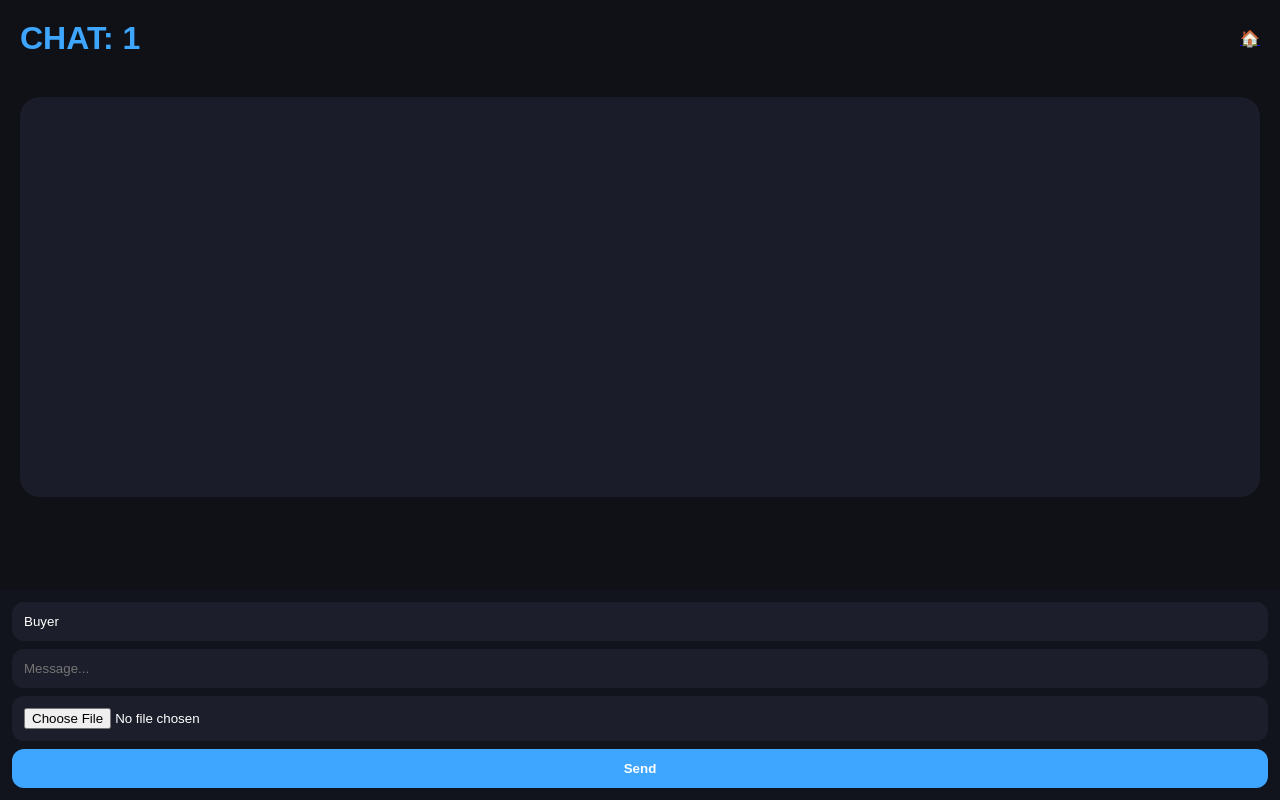
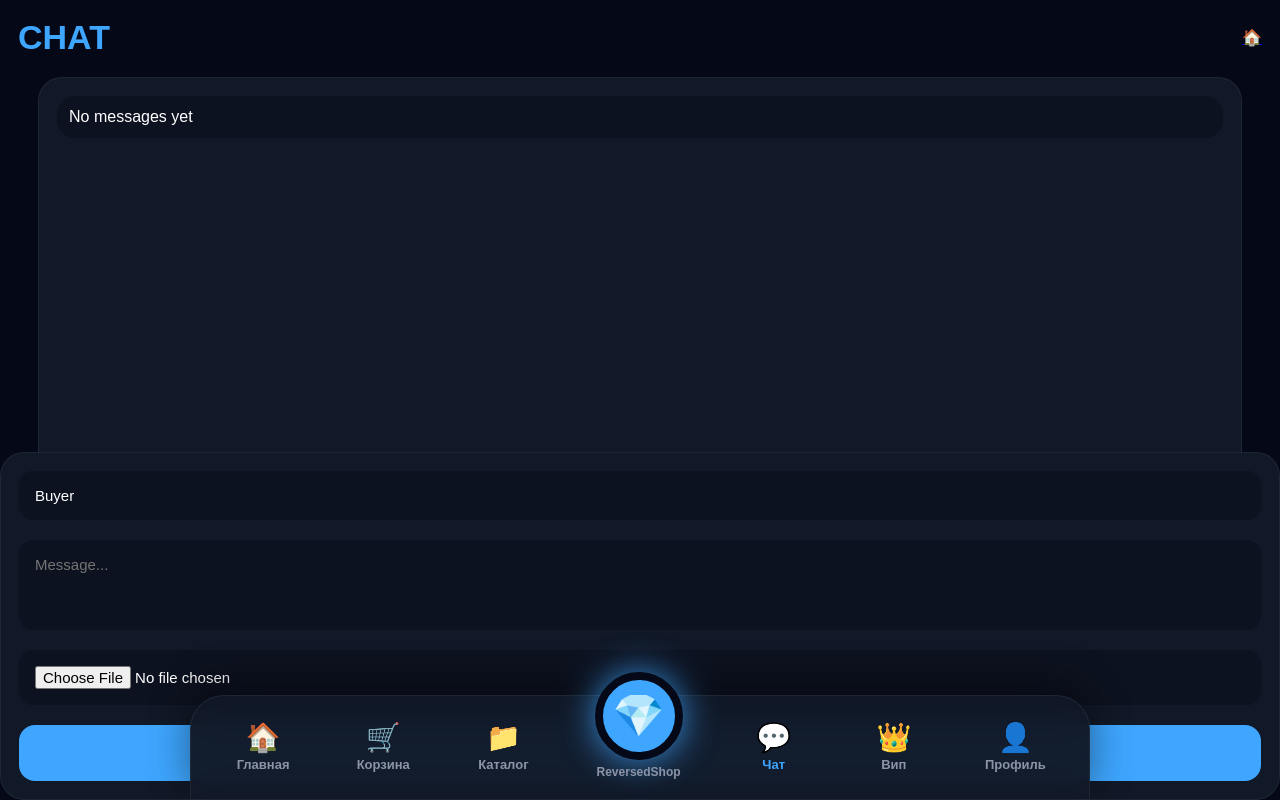
Before and after one commit to garabavladimir985-create/reversedmarket, a Flask app: page /chat/1 in a window 1280 px wide. Run offline with Flask 3, Linux system fonts and the light colour scheme; some libraries are stand-ins or nearby versions.

Commit message:
premium chat page

```diff
--- a/backend/templates/chat.html
+++ b/backend/templates/chat.html
@@ -1,38 +1,275 @@
 <!DOCTYPE html>
-<html>
+<html lang="ru">
 <head>
+<meta charset="UTF-8">
+<meta name="viewport" content="width=device-width, initial-scale=1.0">
+
 <title>Chat</title>
+
 <link rel="stylesheet" href="/static/css/style.css">
+<script src="https://telegram.org/js/telegram-web-app.js"></script>
+
+<style>
+body{
+background:#050816;
+color:white;
+font-family:Arial;
+margin:0;
+padding-bottom:145px;
+}
+
+.old-bottom-nav,
+.bottom-nav,
+.navbar{
+display:none!important;
+}
+
+.chat-page{
+padding:18px;
+}
+
+.chat-header{
+display:flex;
+justify-content:space-between;
+align-items:center;
+margin-bottom:18px;
+}
+
+.chat-header h1{
+color:#3ea6ff;
+font-size:34px;
+}
+
+.chat-box{
+background:#111827;
+border-radius:24px;
+padding:18px;
+min-height:420px;
+margin-bottom:18px;
+border:1px solid rgba(255,255,255,.06);
+}
+
+.message{
+background:#0d1220;
+border-radius:18px;
+padding:12px;
+margin-bottom:12px;
+}
+
+.message strong{
+color:#3ea6ff;
+}
+
+.message img{
+width:100%;
+max-height:260px;
+object-fit:cover;
+border-radius:14px;
+margin-top:10px;
+}
+
+.chat-form{
+background:#111827;
+border-radius:24px;
+padding:18px;
+border:1px solid rgba(255,255,255,.06);
+}
+
+.chat-form input,
+.chat-form textarea{
+width:100%;
+padding:16px;
+border:none;
+border-radius:14px;
+background:#0d1220;
+color:white;
+margin-bottom:12px;
+font-size:15px;
+box-sizing:border-box;
+}
+
+.chat-form textarea{
+min-height:90px;
+resize:none;
+}
+
+.chat-form button{
+width:100%;
+height:56px;
+border:none;
+border-radius:16px;
+background:#3ea6ff;
+color:white;
+font-size:18px;
+font-weight:800;
+}
+
+.premium-bottom-nav{
+position:fixed!important;
+bottom:0!important;
+left:50%!important;
+transform:translateX(-50%)!important;
+width:100%!important;
+max-width:900px!important;
+height:105px!important;
+background:rgba(17,24,39,.96)!important;
+backdrop-filter:blur(20px)!important;
+border-top-left-radius:34px!important;
+border-top-right-radius:34px!important;
+display:flex!important;
+align-items:center!important;
+justify-content:space-around!important;
+padding:8px 12px!important;
+z-index:999999!important;
+box-shadow:0 -10px 40px rgba(0,0,0,.45)!important;
+border:1px solid rgba(255,255,255,.06)!important;
+}
+
+.premium-nav-item{
+display:flex!important;
+flex-direction:column!important;
+align-items:center!important;
+justify-content:center!important;
+gap:5px!important;
+text-decoration:none!important;
+color:#8d94a8!important;
+font-size:13px!important;
+font-weight:700!important;
+min-width:58px!important;
+}
+
+.premium-nav-item.active{
+color:#3ea6ff!important;
+}
+
+.premium-icon{
+font-size:28px!important;
+line-height:1!important;
+}
+
+.premium-shop-btn{
+position:relative!important;
+margin-top:-45px!important;
+display:flex!important;
+flex-direction:column!important;
+align-items:center!important;
+text-decoration:none!important;
+color:#8d94a8!important;
+font-size:12px!important;
+font-weight:800!important;
+min-width:82px!important;
+}
+
+.premium-shop-circle{
+width:88px!important;
+height:88px!important;
+border-radius:50%!important;
+background:#3ea6ff!important;
+display:flex!important;
+align-items:center!important;
+justify-content:center!important;
+font-size:42px!important;
+color:white!important;
+border:8px solid #050816!important;
+box-shadow:0 0 35px rgba(62,166,255,.85)!important;
+margin-bottom:5px!important;
+}
+</style>
 </head>
+
 <body>
 
-<div class="topbar">
-<h1>CHAT: {{ shop }}</h1>
+<div class="chat-page">
+
+    <div class="chat-header">
+        <h1>CHAT</h1>
         <a href="/">🏠</a>
     </div>
 
     <div class="chat-box">
+
+        {% if messages|length == 0 %}
+        <div class="message">
+            No messages yet
+        </div>
+        {% endif %}
+
         {% for message in messages %}
-<div class="chat-message">
-<b>{{ message.sender }}</b>
-
-{% if message.text %}
+        <div class="message">
+            <strong>{{ message.sender }}</strong>
             <p>{{ message.text }}</p>
-{% endif %}
 
             {% if message.image %}
             <img src="{{ message.image }}">
             {% endif %}
         </div>
         {% endfor %}
+
     </div>
 
-<form class="chat-form" action="/chat/{{ shop }}" method="POST" enctype="multipart/form-data">
-<input name="sender" placeholder="Buyer / Seller" value="Buyer">
-<input name="text" placeholder="Message...">
+    <form class="chat-form" method="POST" enctype="multipart/form-data">
+
+        <input name="sender" placeholder="Your name" value="Buyer">
+
+        <textarea name="text" placeholder="Message..."></textarea>
+
         <input type="file" name="image_file">
-<button type="submit">Send</button>
+
+        <button type="submit">
+            Send Message
+        </button>
+
     </form>
+
+</div>
+
+<div class="premium-bottom-nav">
+
+    <a href="/" class="premium-nav-item">
+        <div class="premium-icon">🏠</div>
+        <span>Главная</span>
+    </a>
+
+    <a href="/cart" class="premium-nav-item">
+        <div class="premium-icon">🛒</div>
+        <span>Корзина</span>
+    </a>
+
+    <a href="/favorites-products" class="premium-nav-item">
+        <div class="premium-icon">📁</div>
+        <span>Каталог</span>
+    </a>
+
+    <a href="/my-shop" class="premium-shop-btn">
+        <div class="premium-shop-circle">💎</div>
+        <span>ReversedShop</span>
+    </a>
+
+    <a href="/chat" class="premium-nav-item active">
+        <div class="premium-icon">💬</div>
+        <span>Чат</span>
+    </a>
+
+    <a href="/vip" class="premium-nav-item">
+        <div class="premium-icon">👑</div>
+        <span>Вип</span>
+    </a>
+
+    <a href="/profile" class="premium-nav-item">
+        <div class="premium-icon">👤</div>
+        <span>Профиль</span>
+    </a>
+
+</div>
+
+<script>
+const tg = window.Telegram?.WebApp;
+
+if(tg){
+    tg.ready();
+    tg.expand();
+}
+</script>
 
 </body>
 </html>
```
Lines whose indentation alone changed are shown as unchanged.
